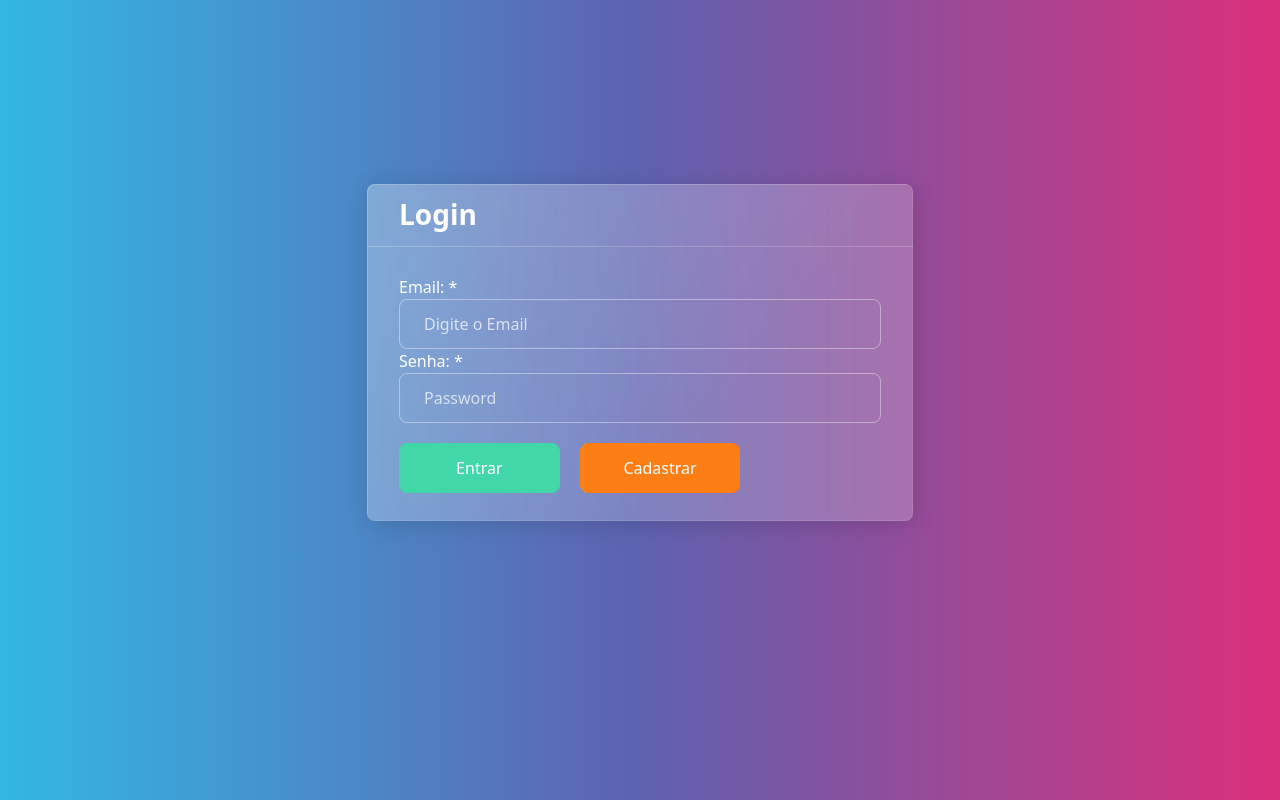
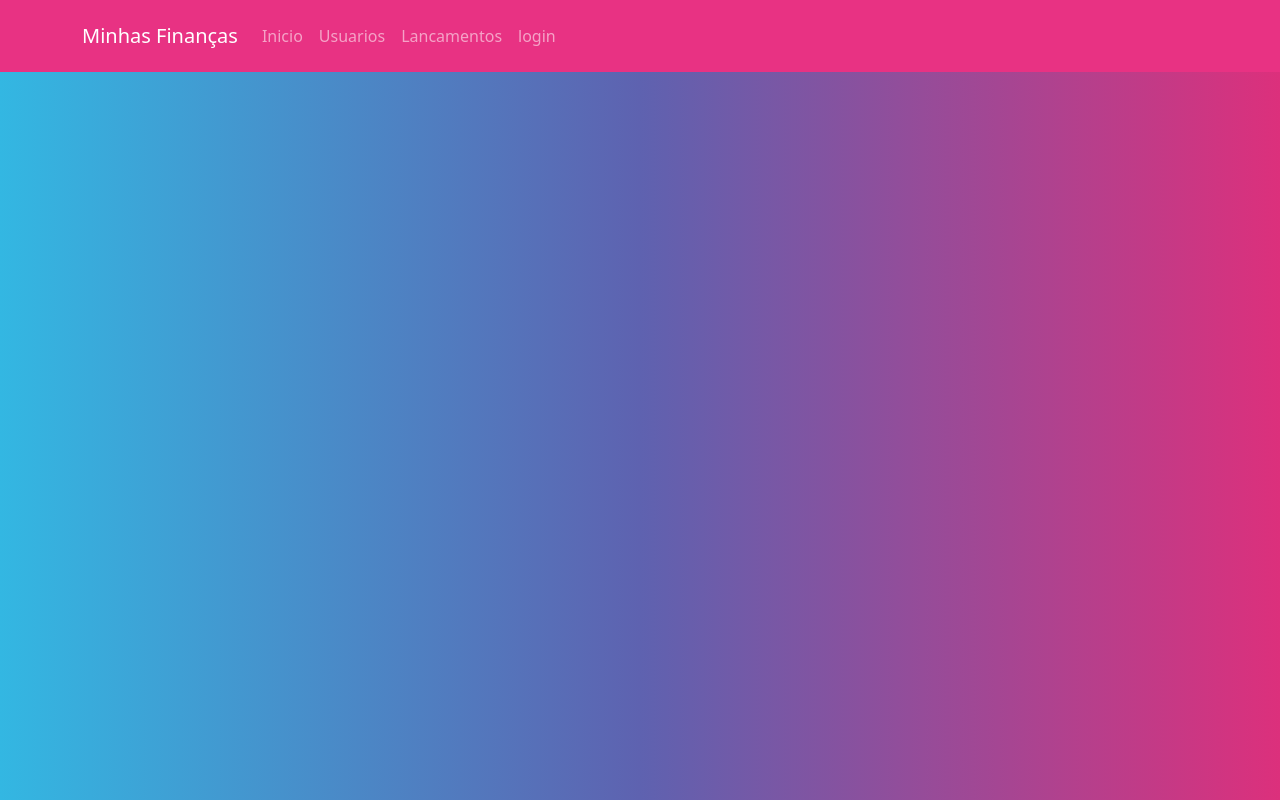
Before and after one commit to dione-is/hold-money-app-, a React (Create React App) app: page /#/ in a window 1280 px wide. Built offline with nearby package versions, Linux system fonts and the light colour scheme.

Commit message:
nav bar, nav itens, navegacao entre telas, tela usuario

```diff
--- a/src/App.js
+++ /dev/null
@@ -1,17 +0,0 @@
-import 'bootswatch/dist/quartz/bootstrap.css';
-import React from 'react';
-import Login from './views/login';
-import './custom.css';
-
-class App extends React.Component {
-  render(){
-    return(
-      <div>
-        <Login/>
-      </div>
-    )
-  }
-}
-
-
-export default App;
--- /dev/null
+++ b/src/components/nav-bar.js
@@ -0,0 +1,26 @@
+import React from "react";
+import NavBarItem from "./navbar-item";
+
+function NavBar() {
+    return (
+        <div className="navbar navbar-expand-lg fixed-top navbar-dark bg-primary">
+            <div className="container">
+                <a href="https://bootswatch.com/" className="navbar-brand">Minhas Finanças</a>
+                <button className="navbar-toggler" type="button" data-toggle="collapse" data-target="#navbarResponsive"
+                    aria-controls="navbarResponsive" aria-expanded="false" aria-label="Toggle navigation">
+                    <span className="navbar-toggler-icon"></span>
+                </button>
+                <div className="collapse navbar-collapse" id="navbarResponsive">
+                    <ul className="navbar-nav">
+                        <NavBarItem href="#/login" label="Inicio"/>
+                        <NavBarItem href='#/novo-usuario' label='Usuarios'/>
+                        <NavBarItem href='#/' label='Lancamentos'/>
+                        <NavBarItem href='#' label='login' />
+                    </ul>
+
+                </div>
+            </div>
+        </div>
+    );
+}
+export default NavBar;
--- /dev/null
+++ b/src/components/navbar-item.js
@@ -0,0 +1,11 @@
+import React from "react";
+
+
+function NavBarItem(props) {
+    return (
+        <li className="nav-item">
+            <a className="nav-link" href={props.href}>{props.label}</a>
+        </li>
+    );
+}
+export default NavBarItem;
--- a/src/index.js
+++ b/src/index.js
@@ -1,17 +1,5 @@
 import React from 'react';
-import ReactDOM from 'react-dom/client';
-import './index.css';
-import App from './App';
-import reportWebVitals from './reportWebVitals';
+import ReactDOM from 'react-dom';
+import App from './main/App';
 
-const root = ReactDOM.createRoot(document.getElementById('root'));
-root.render(
-  <React.StrictMode>
-    <App />
-  </React.StrictMode>
-);
-
-// If you want to start measuring performance in your app, pass a function
-// to log results (for example: reportWebVitals(console.log))
-// or send to an analytics endpoint. Learn more: https://bit.ly/CRA-vitals
-reportWebVitals();
+ReactDOM.render(<App />, document.getElementById('root'));
--- /dev/null
+++ b/src/main/App.js
@@ -0,0 +1,21 @@
+import 'bootswatch/dist/quartz/bootstrap.css';
+import React from 'react';
+import '../custom.css';
+import Rotas from '../main/rotas';
+import NavBar from '../components/nav-bar';
+
+class App extends React.Component {
+  render() {
+    return (
+      <>
+        <NavBar />
+        <div className='container'>
+          <Rotas />
+        </div>
+      </>
+    )
+  }
+}
+
+
+export default App;
--- /dev/null
+++ b/src/main/rotas.js
@@ -0,0 +1,16 @@
+import React from "react";
+import {Route, Switch, HashRouter} from 'react-router-dom';
+import Login from "../views/login";
+import CadastroUsuario from "../views/cadastroUsuario";
+
+function Rotas(){
+    return(
+        <HashRouter>
+            <Switch>
+                <Route path="/login" component={Login}></Route>
+                <Route path="/novo-usuario" component={CadastroUsuario}></Route>
+            </Switch>
+        </HashRouter>
+    );
+}
+export default Rotas;
--- /dev/null
+++ b/src/views/cadastroUsuario.js
@@ -0,0 +1,55 @@
+import React from "react";
+import Card from "../components/card";
+import FormGroup from "../components/form-group";
+
+
+class CadastroUsuario extends React.Component {
+
+    state = {
+        nome: '',
+        email: '',
+        senha: '',
+        senharepita: ''
+    }
+
+    salvar = () => {
+        console.log(this.state.email + '\n' + this.state.nome + '\n' + this.state.senha + '\n' + this.state.senharepita + '\n')
+    }
+
+    render() {
+        return (
+            <div className="container">
+                <Card title="Cadastro de Usuario">
+                    <div className="row">
+                        <div className="col-lg-12">
+                            <div className="bs-component">
+                                <FormGroup Label="Nome: *" htmlFor="exampleInputNome1" >
+                                    <input type="email" className="form-control" id="exampleInputNome1"
+                                        placeholder="Digite o Nome" name="nome" value={this.state.nome} onChange={(e) => this.setState({ nome: e.target.value })} />
+                                </FormGroup>
+                                <FormGroup Label="Email: *" htmlFor="exampleInputEmail1">
+                                    <input type="email" className="form-control" id="exampleInputEmail1" aria-describedby="emailHelp"
+                                        placeholder="Digite o Email" name="email" value={this.state.email} onChange={(e) => this.setState({ email: e.target.value })} />
+                                    <small id="emailHelp" className="form-text text-muted">Não divulgamos o seu email.</small>
+                                </FormGroup>
+                                <FormGroup Label="Senha: *" htmlFor="exampleInputPassword1">
+                                    <input type="password" className="form-control" id="exampleInputPassword1" placeholder="Password" name="senha"
+                                        value={this.state.senha} onChange={e => this.setState({ senha: e.target.value })} />
+                                </FormGroup>
+                                <FormGroup Label="Repita a senha: *" htmlFor="exampleInputPassword2">
+                                    <input type="password" className="form-control" id="exampleInputPassword2" placeholder="Password" name="senharepita"
+                                        value={this.state.senharepita} onChange={e => this.setState({ senharepita: e.target.value })} />
+                                </FormGroup>
+                                <div className='col-sm-12' style={{ marginTop: '20px' }}>
+                                    <button type='button' className="btn btn-success col-sm-3" onClick={this.salvar}>Salvar</button>
+                                    <button type='button' className="btn btn-danger col-sm-3 " style={{ marginLeft: '20px' }}>Voltar</button>
+                                </div>
+                            </div>
+                        </div>
+                    </div>
+                </Card>
+            </div>
+        );
+    }
+}
+export default CadastroUsuario;
--- a/src/views/login.js
+++ b/src/views/login.js
@@ -47,7 +47,7 @@
                                             </FormGroup>
                                             <div className='col-sm-12' style={{marginTop: '20px'}}>
                                                 <button type='button' onClick={this.entrar} className="btn btn-success col-sm-4">Entrar</button>
-                                                <button type='button' className="btn btn-danger col-sm-4 col-sm-offset-4" style={{marginLeft: '20px'}}>Cadastrar</button>
+                                                <button type='button' className="btn btn-danger col-sm-4" style={{marginLeft: '20px'}}>Cadastrar</button>
                                             </div>
                                         </fieldset>
                                     </div>
```
Also changed, not shown: package.json (+4 -3 lines), 1 other file (tests, documents, lock files or other folders).
